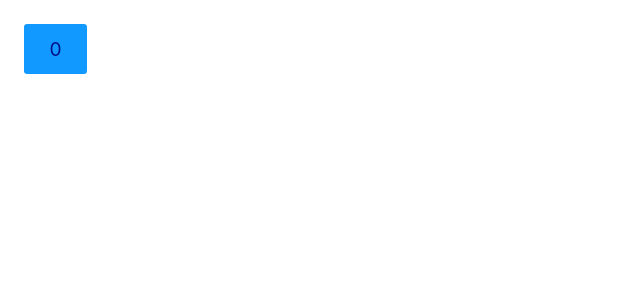
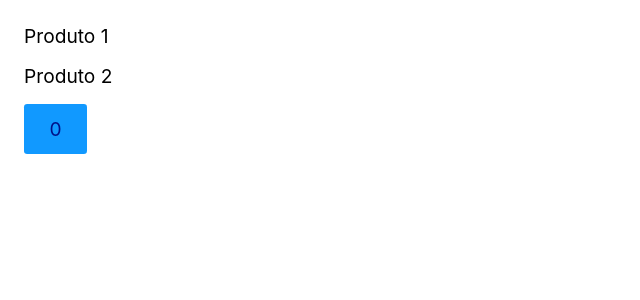
Before and after one commit to thaisquirino/React-Completo, a React (Vite) app: page / in a window 1280 px wide. Shown: the top 300 px of the page, without its empty margins (0-640 px from the left). Built offline with nearby package versions, Linux system fonts and the light colour scheme.

Commit message:
feat:useMemo e useCallback

```diff
--- a/src/App.jsx
+++ b/src/App.jsx
@@ -1,27 +1,39 @@
 import React from 'react';
-function operacaoLenta() {
-  let c;
-  for (let i = 0; i < 100000000; i++) {
-    c = i + i / 10;
-  }
-  return c;
-}
 
+const set1 = new Set();
+const set2 = new Set();
+
+const Produto = () => {
+  const func1 = () => {
+    console.log('Teste');
+  };
+
+  const func2 = React.useCallback(() => {
+    console.log('Teste');
+  }, []);
+
+  set1.add(func1);
+  set2.add(func2);
+
+  console.log('Set1:', set1);
+  console.log('Set2:', set2);
+
+  return (
+    <div>
+      <p onClick={func1}>Produto 1</p>
+      <p onClick={func2}>Produto 2</p>
+    </div>
+  );
+};
 const App = () => {
   const [contar, setContar] = React.useState(0);
 
-  // const valor = React.useMemo(() => {
-  //   const localItem = window.localStorage.getItem('produto');
-  //   console.log('Aconteceu o memo');
-  //   return localItem;
-  //}, []);
-  const t1 = performance.now();
-  const valor = React.useMemo(() => operacaoLenta(), []);
-
-  console.log(performance.now() - t1);
-  console.log(valor);
-
-  return <button onClick={() => setContar + 1}>{contar} </button>;
+  return (
+    <div>
+      <Produto />
+      <button onClick={() => setContar(contar + 1)}>{contar}</button>
+    </div>
+  );
 };
 
 export default App;
```
